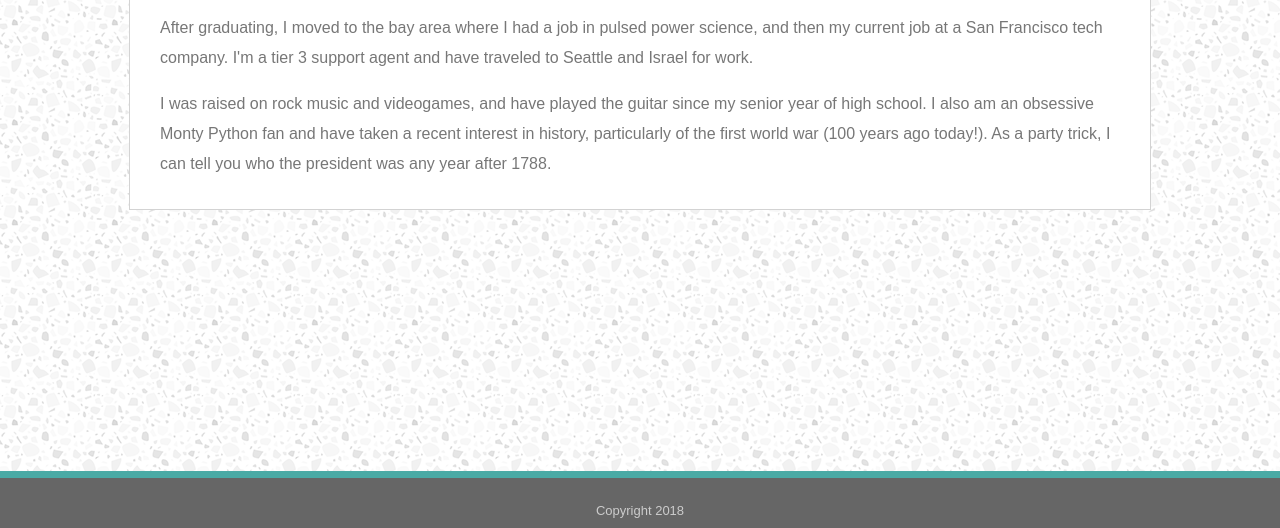
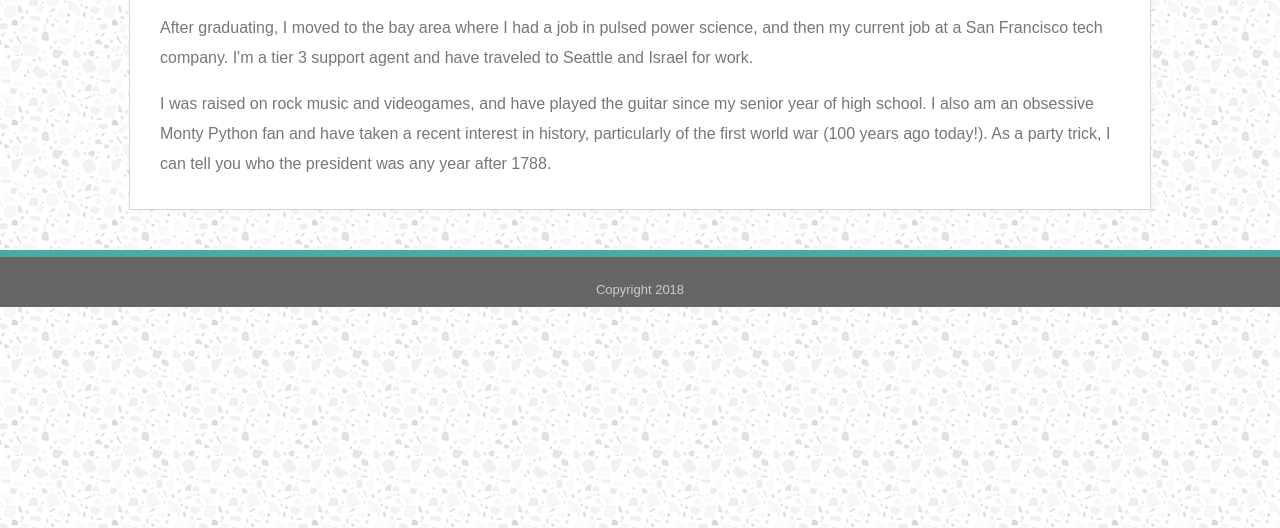
Before and after one commit to acamacho88/Basic-Portfolio, a plain HTML site: page index.html in a window 1280 px wide. Shown: the part 272-800 px from the top of the page. Drawn offline with Linux system fonts and the light colour scheme.

Commit message:
fixed positioning of footer

```diff
--- a/assets/css/style.css
+++ b/assets/css/style.css
@@ -46,9 +46,8 @@ footer {
     background-color: #666666;
     height: 50px;
     border-top: 7px solid #4aaaa5;
-    position: absolute;
+    position: relative;
     width: 100%;
-    bottom: -40;
 }
 
 footer p {
```
